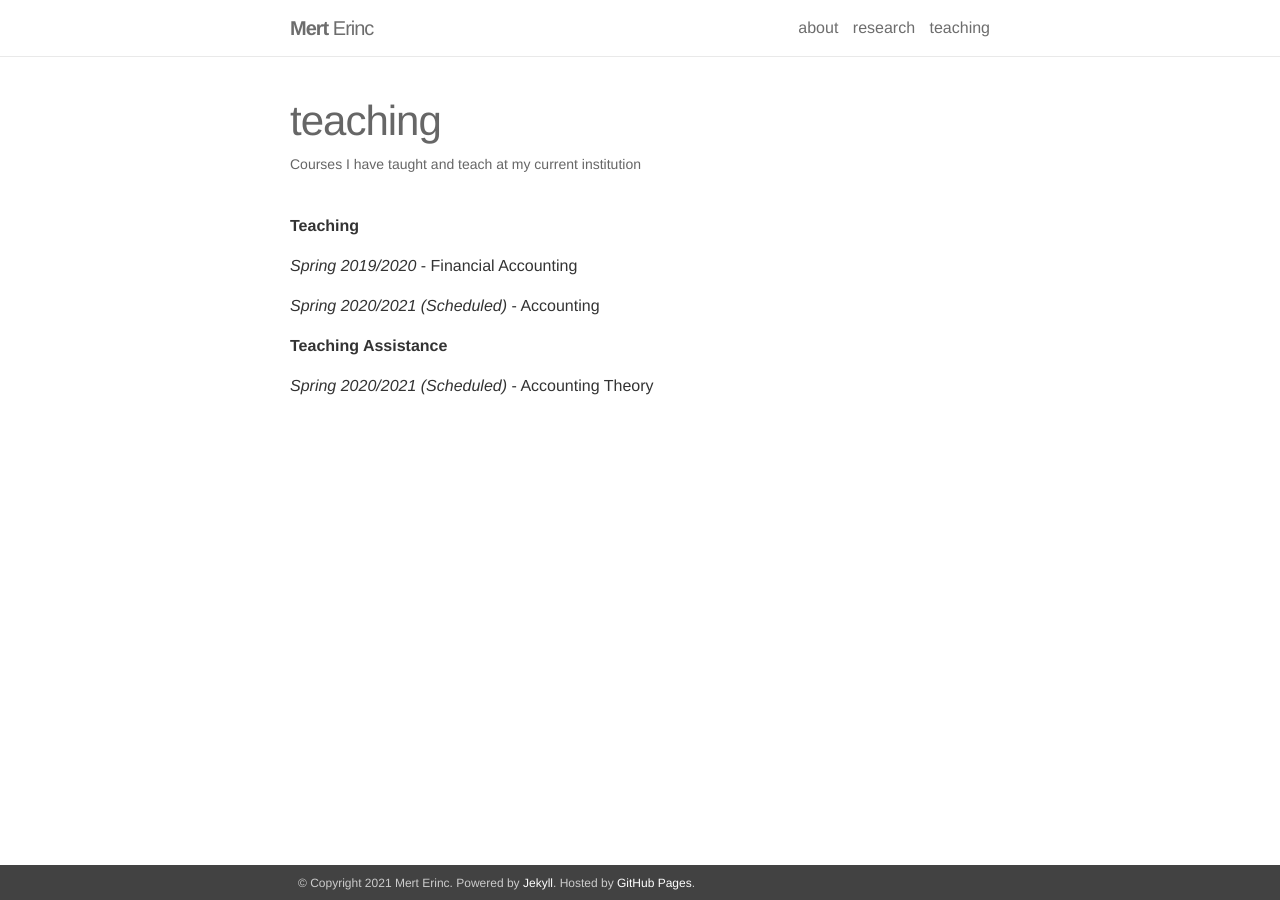
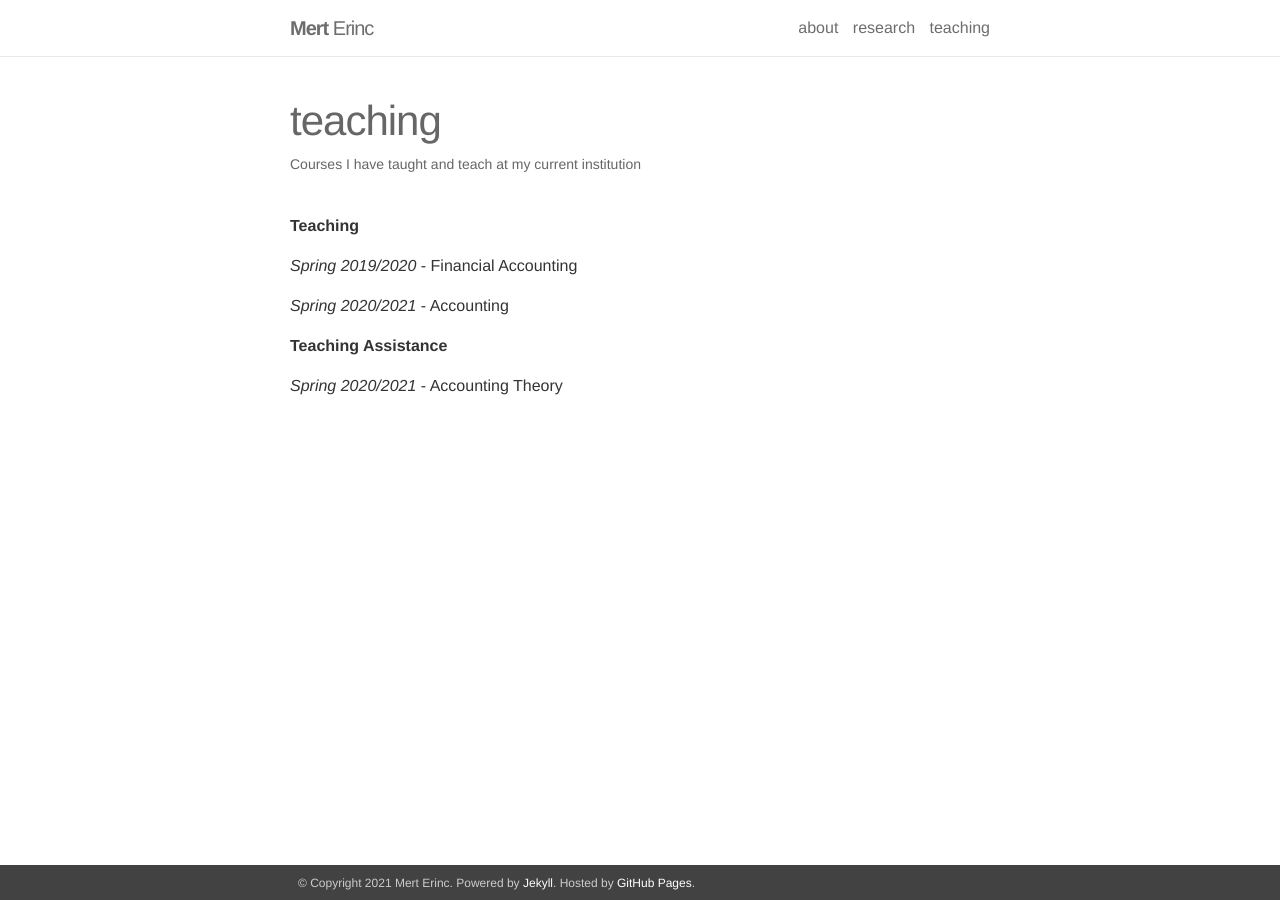
Before and after one commit to mrterinc/mrterinc.github.io, a Jekyll site: the page built from _pages/teaching.md, in a window 1280 px wide. Built offline with Jekyll 4.4.1, drawn with Linux system fonts in a browser that asks for light colours.

Commit message:
bi update

```diff
--- a/_pages/teaching.md
+++ b/_pages/teaching.md
@@ -9,11 +9,11 @@ description: Courses I have taught and teach at my current institution
 
 *Spring 2019/2020* - Financial Accounting
 
-*Spring 2020/2021 (Scheduled)* - Accounting
+*Spring 2020/2021* - Accounting
 
 
 
 
 **Teaching Assistance**
 
-*Spring 2020/2021 (Scheduled)* - Accounting Theory
+*Spring 2020/2021* - Accounting Theory
```
Also changed, not shown: _pages/about.md (+1 -1 lines).
